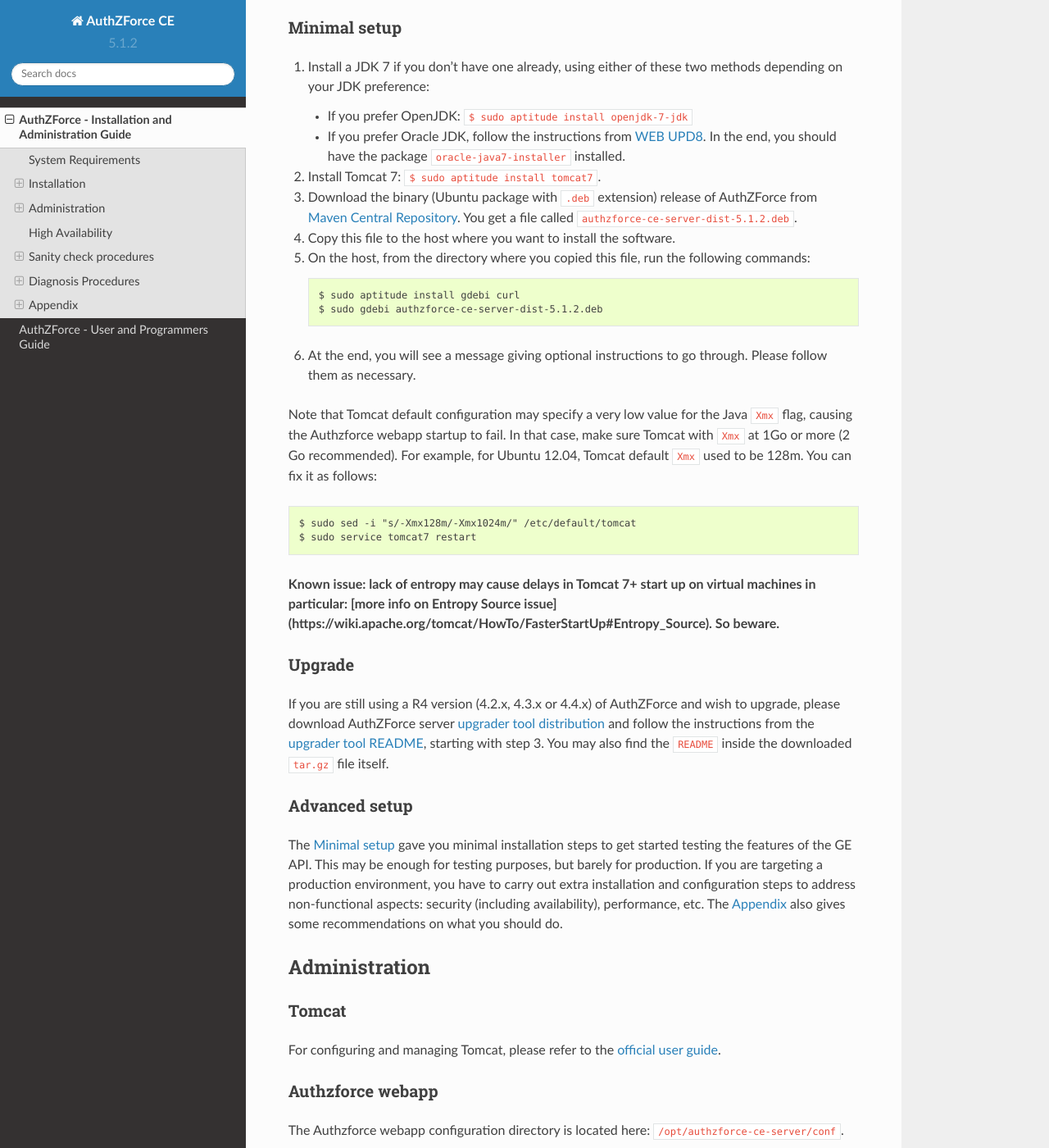
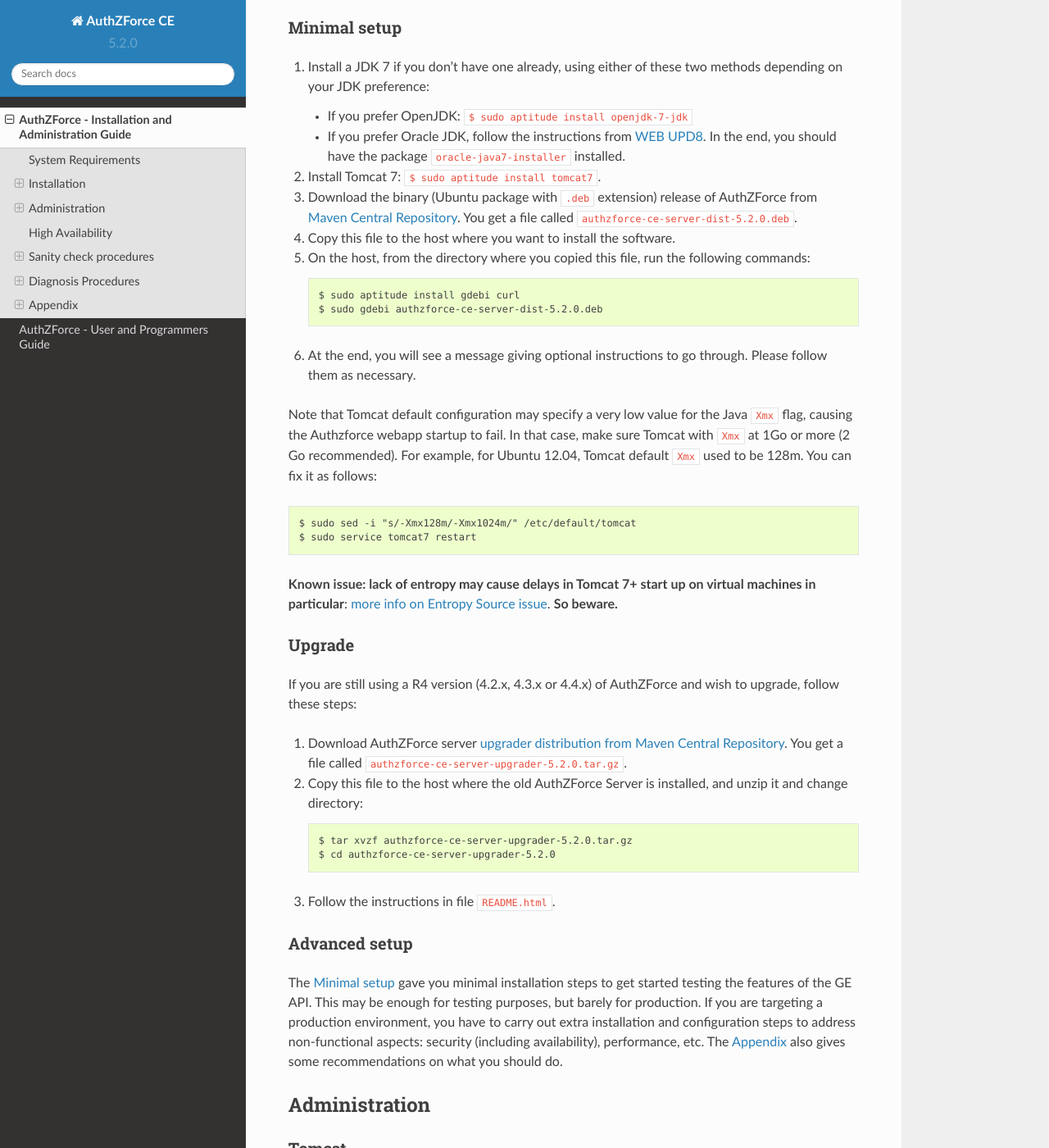
Before and after one commit to authzforce/fiware, a Sphinx documentation site: the page built from doc/InstallationAndAdministrationGuide.rst, in a window 1280 px wide and 1400 px high, scrolled down 672 px. Shown: the whole window at 82% size. Built offline with Sphinx 7.4.7 and the Read the Docs theme 2.0.0, drawn with Linux system fonts in a browser that asks for light colours; formulas are drawn with MathJax 3.

Commit message:
Fixed doc

```diff
--- a/doc/InstallationAndAdministrationGuide.rst
+++ b/doc/InstallationAndAdministrationGuide.rst
@@ -33,12 +33,12 @@
      In the end, you should have the package ``oracle-java7-installer`` installed.
 #. Install Tomcat 7: ``$ sudo aptitude install tomcat7``.
 #. Download the binary (Ubuntu package with ``.deb`` extension) release of AuthZForce
-   from `Maven Central Repository <http://repo1.maven.org/maven2/org/ow2/authzforce/authzforce-ce-server-dist/5.1.2/>`_. You get a file called ``authzforce-ce-server-dist-5.1.2.deb``.
+   from `Maven Central Repository <http://repo1.maven.org/maven2/org/ow2/authzforce/authzforce-ce-server-dist/5.2.0/>`_. You get a file called ``authzforce-ce-server-dist-5.2.0.deb``.
 #. Copy this file to the host where you want to install the software.
 #. On the host, from the directory where you copied this file, run the following commands::
 
     $ sudo aptitude install gdebi curl
-    $ sudo gdebi authzforce-ce-server-dist-5.1.2.deb
+    $ sudo gdebi authzforce-ce-server-dist-5.2.0.deb
 #. At the end, you will see a message giving optional instructions to go through. Please follow them as necessary.
 
 Note that Tomcat default configuration may specify a very low value for the Java ``Xmx`` flag, causing the Authzforce webapp startup to fail. In that case, make sure Tomcat with ``Xmx`` at 1Go or more (2 Go recommended).
@@ -47,13 +47,19 @@
  $ sudo sed -i "s/-Xmx128m/-Xmx1024m/" /etc/default/tomcat
  $ sudo service tomcat7 restart
 
-**Known issue: lack of entropy may cause delays in Tomcat 7+ start up on virtual machines in particular: [more info on Entropy Source issue](https://wiki.apache.org/tomcat/HowTo/FasterStartUp#Entropy_Source). So beware.**
+**Known issue: lack of entropy may cause delays in Tomcat 7+ start up on virtual machines in particular**: `more info on Entropy Source issue <https://wiki.apache.org/tomcat/HowTo/FasterStartUp#Entropy_Source>`_. **So beware.**
 
 Upgrade
 -------
-If you are still using a R4 version (4.2.x, 4.3.x or 4.4.x) of AuthZForce and wish to upgrade, please download AuthZForce server `upgrader tool
-distribution <http://repo1.maven.org/maven2/org/ow2/authzforce/authzforce-ce-server-upgrader/5.1.2/authzforce-ce-server-upgrader-5.1.2.tar.gz>`_ and follow the instructions from
-the `upgrader tool README <https://github.com/authzforce/server/blob/release-5.1.2/upgrader/src/README.md>`_, starting with step 3. You may also find the ``README`` inside the downloaded ``tar.gz`` file itself.
+If you are still using a R4 version (4.2.x, 4.3.x or 4.4.x) of AuthZForce and wish to upgrade, follow these steps:
+
+#. Download AuthZForce server `upgrader distribution from Maven Central Repository <http://repo1.maven.org/maven2/org/ow2/authzforce/authzforce-ce-server-upgrader/5.2.0/authzforce-ce-server-upgrader-5.2.0.tar.gz>`_. You get a file called ``authzforce-ce-server-upgrader-5.2.0.tar.gz``.
+#. Copy this file to the host where the old AuthZForce Server is installed, and unzip it and change directory::
+
+    $ tar xvzf authzforce-ce-server-upgrader-5.2.0.tar.gz
+    $ cd authzforce-ce-server-upgrader-5.2.0
+
+#. Follow the instructions in file ``README.html``.
 
 Advanced setup
 --------------
--- a/doc/conf.py
+++ b/doc/conf.py
@@ -77,9 +77,9 @@
 # built documents.
 #
 # The short X.Y version.
-version = '5.1.2'
+version = '5.2.0'
 # The full version, including alpha/beta/rc tags.
-release = '5.1.2'
+release = '5.2.0'
 
 # The language for content autogenerated by Sphinx. Refer to documentation
 # for a list of supported languages.
```
Also changed, not shown: doc/UserAndProgrammersGuide.rst (+73 -48 lines).
